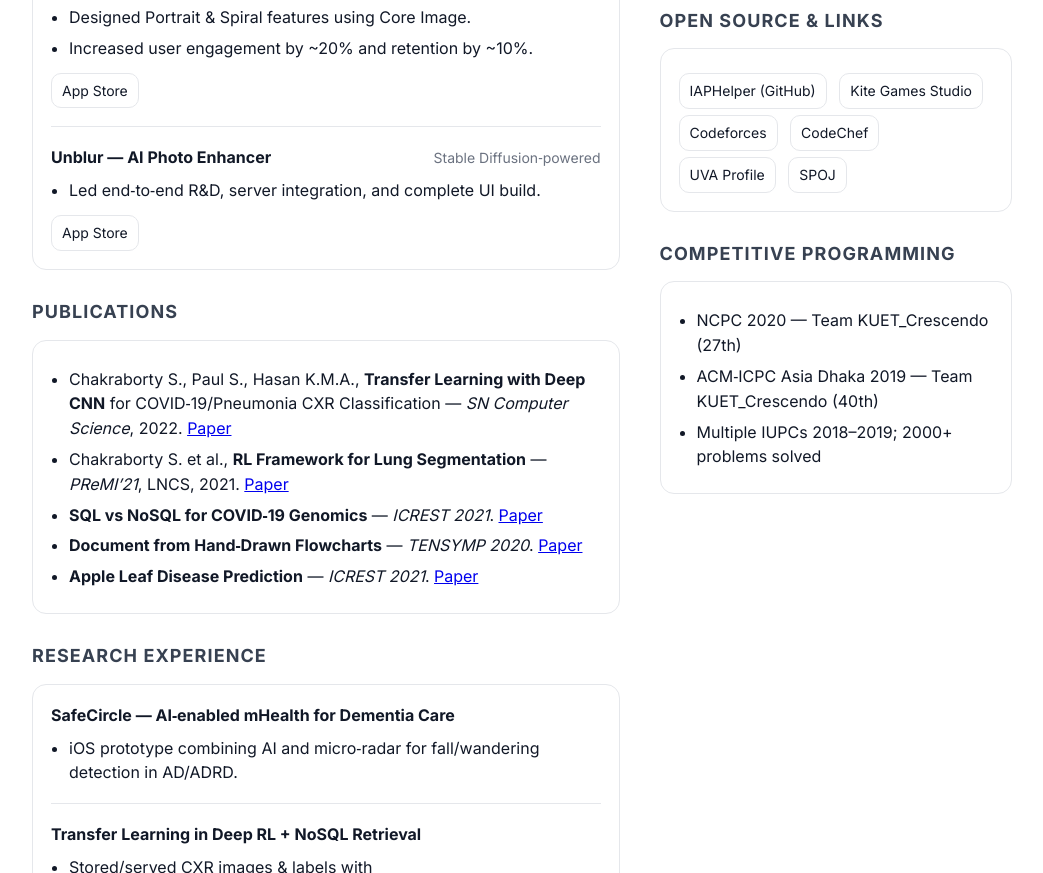
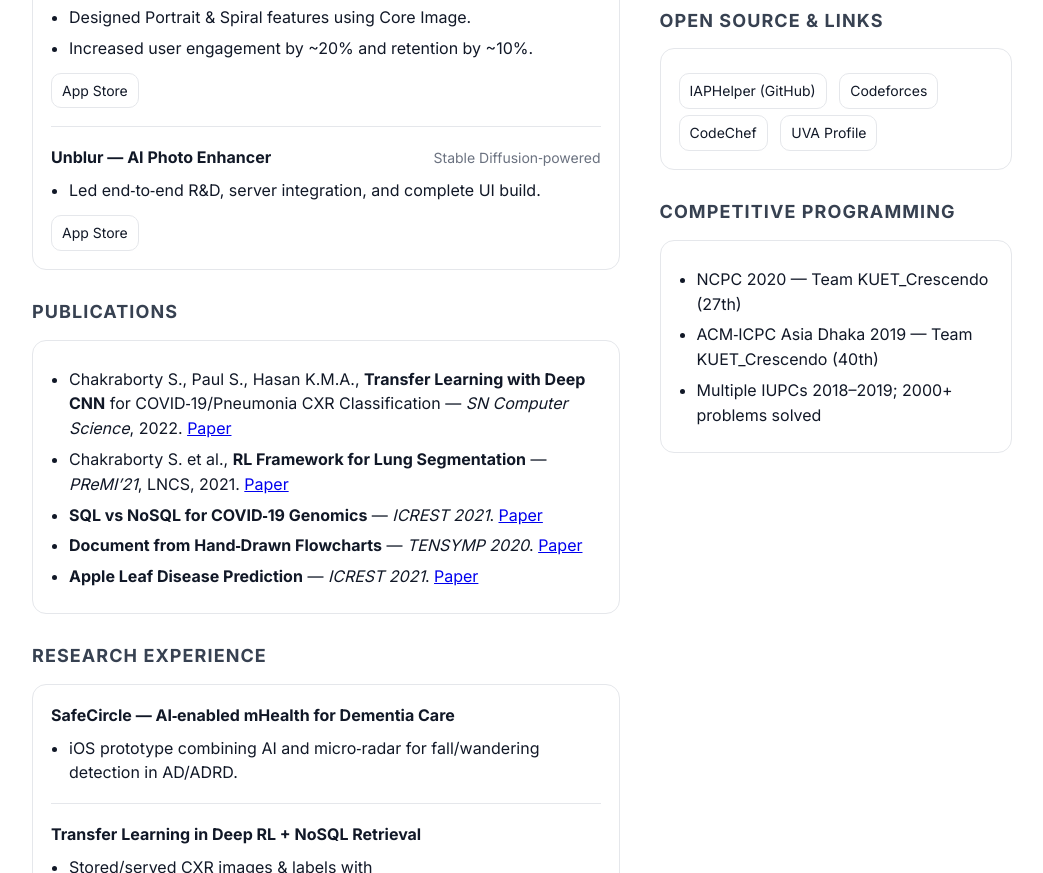
Before and after one commit to Dream-kid/MY-CV, a plain HTML site: page index.html in a window 1280 px wide. Shown: the part 865-1738 px from the top of the page, without its empty margins (118-1161 px from the left). Drawn offline with Linux system fonts and the light colour scheme.

Commit message:
Update index.html

```diff
--- a/index.html
+++ b/index.html
@@ -214,11 +214,9 @@
           <h2>Open Source & Links</h2>
           <div class="card links">
             <a href="https://github.com/KGS-Global/IAPHelper" target="_blank">IAPHelper (GitHub)</a>
-            <a href="https://kitegamesstudio.com/" target="_blank">Kite Games Studio</a>
             <a href="https://codeforces.com/profile/iamSourav" target="_blank">Codeforces</a>
             <a href="https://www.codechef.com/users/dream_kid" target="_blank">CodeChef</a>
             <a href="https://uhunt.onlinejudge.org/id/884555" target="_blank">UVA Profile</a>
-            <a href="https://www.spoj.com/users/dream_kid/" target="_blank">SPOJ</a>
           </div>
         </section>
 
```
